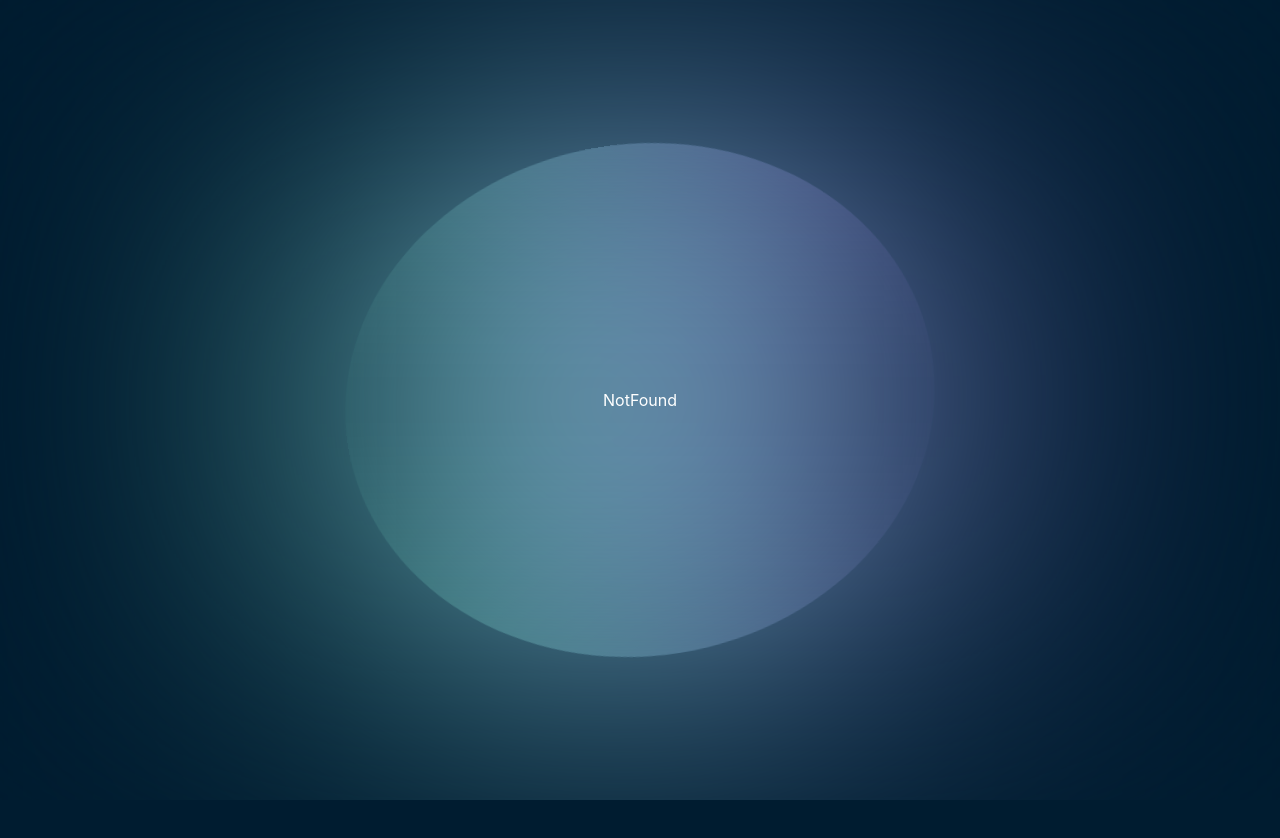
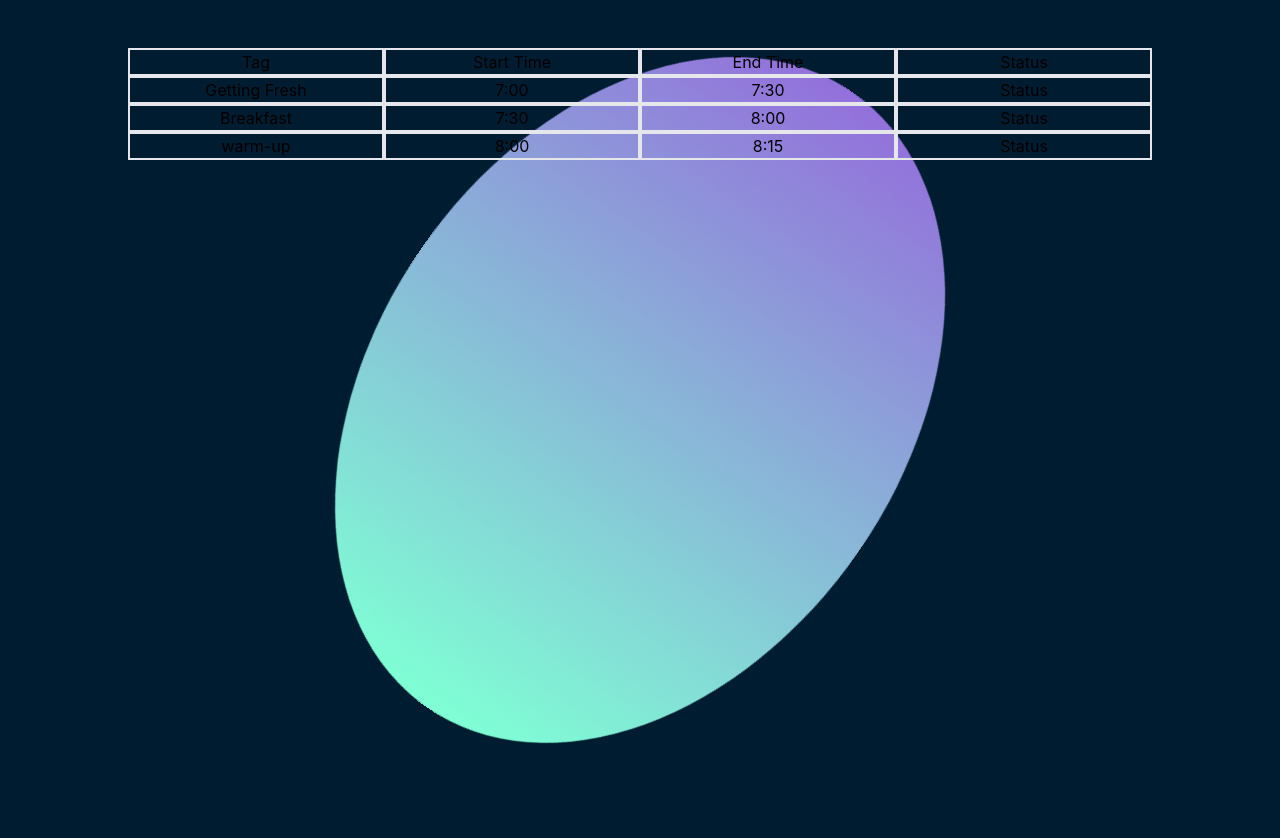
Before and after one commit to Sahil-Chhabra-09/Time-Tracker, a React (Create React App) app in the folder client/: page /tt in a window 1280 px wide. Shown: the top 838 px of the page. Before the commit the page ends 800 px from the top, so only its background shows below. Built offline with nearby package versions, Linux system fonts and the light colour scheme.

Commit message:
feat: starting from a static time table.

```diff
--- a/client/src/App.js
+++ b/client/src/App.js
@@ -9,6 +9,7 @@ import "react-toastify/dist/ReactToastify.css";
 import About from "./pages/About";
 import "./customStyles/Blob.css";
 import NotFound from "./pages/NotFound";
+import TimeTableContainer from "./pages/TimeTable/TimeTableContainer";
 
 function App() {
   const authToken = useSelector((state) => state.auth.token);
@@ -23,6 +24,7 @@ function App() {
           <Route path="/auth" Component={isLoggedIn ? Home : Login} />
           <Route path="/about" Component={About} />
           <Route path="*" Component={NotFound} />
+          <Route path="/tt" Component={TimeTableContainer} />
         </Routes>
         <ToastContainer position="bottom-left" autoClose={3000} limit={4} />
       </BrowserRouter>
--- /dev/null
+++ b/client/src/pages/TimeTable/TimeTableComponent.jsx
@@ -0,0 +1,23 @@
+import { timeTable } from "./staticTimeTable";
+
+function TimeTableComponent({ props }) {
+  // const { preProcessRow } = props;
+  return (
+    <div className="w-full h-full flex justify-center items-center mt-12">
+      <div className="flex flex-col w-4/5">
+        {timeTable.split(";").map((ele) => {
+          return (
+            <div className="h-full flex">
+              <div className="w-1/4 border-2 ">{ele.split(",")[0]}</div>
+              <div className="w-1/4 border-2 ">{ele.split(",")[1]}</div>
+              <div className="w-1/4 border-2 ">{ele.split(",")[2]}</div>
+              <div className="w-1/4 border-2 ">Status</div>
+            </div>
+          );
+        })}
+      </div>
+    </div>
+  );
+}
+
+export default TimeTableComponent;
--- /dev/null
+++ b/client/src/pages/TimeTable/TimeTableContainer.jsx
@@ -0,0 +1,9 @@
+import TimeTableComponent from "./TimeTableComponent";
+function TimeTableContainer() {
+  const preProcessTimeTable = () => {
+    console.log("Pre-processing Time Table Data");
+  };
+  return <TimeTableComponent props={{ preProcessTimeTable }} />;
+}
+
+export default TimeTableContainer;
--- /dev/null
+++ b/client/src/pages/TimeTable/staticTimeTable.js
@@ -0,0 +1,4 @@
+export const timeTable =
+  "Tag, Start Time, End Time; Getting Fresh, 7:00, 7:30; Breakfast, 7:30, 8:00; warm-up, 8:00, 8:15 ";
+
+//Idea is to take input this text and render it as a table with a dropdown, which can be imported from bootstrap representing a table
```
